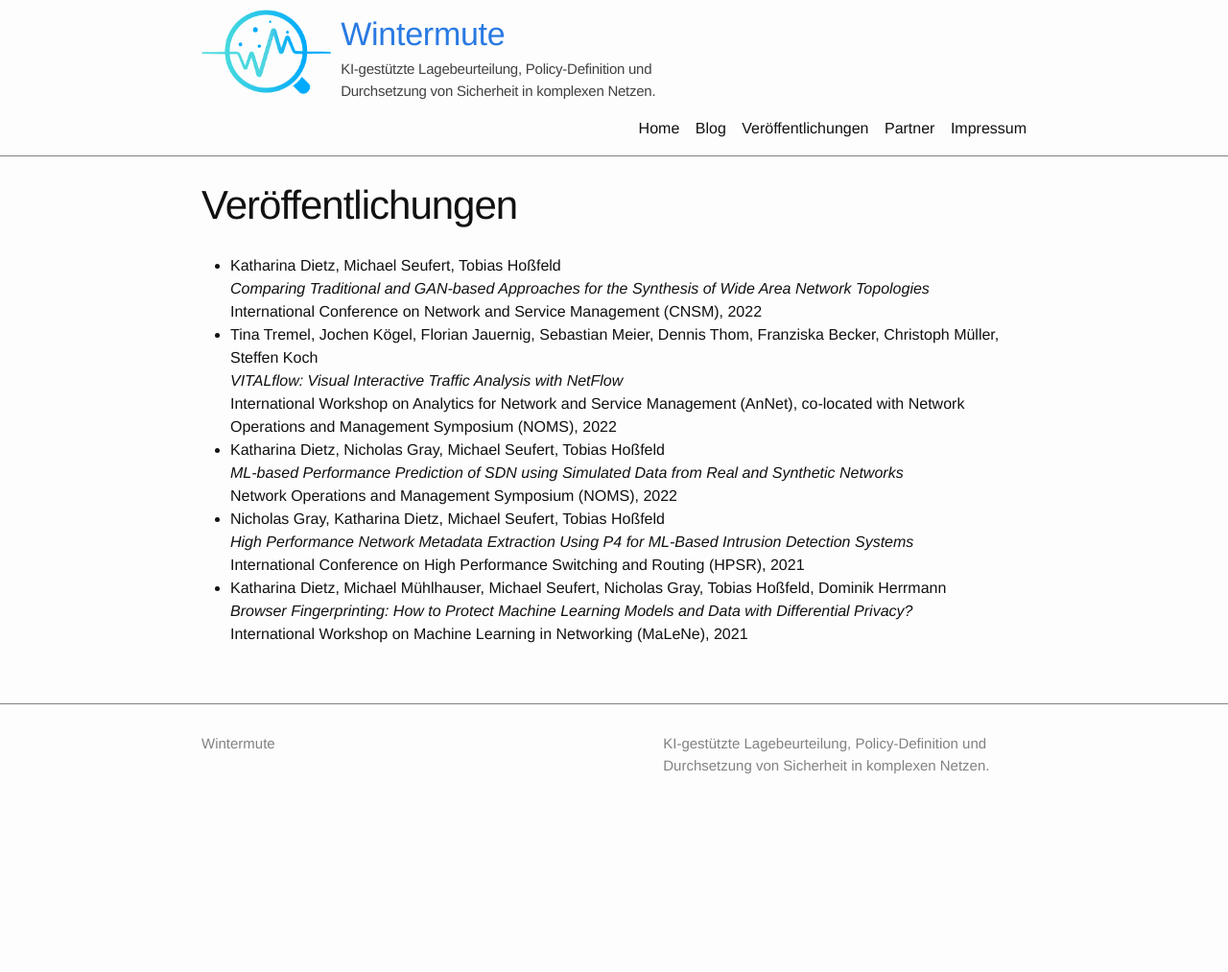
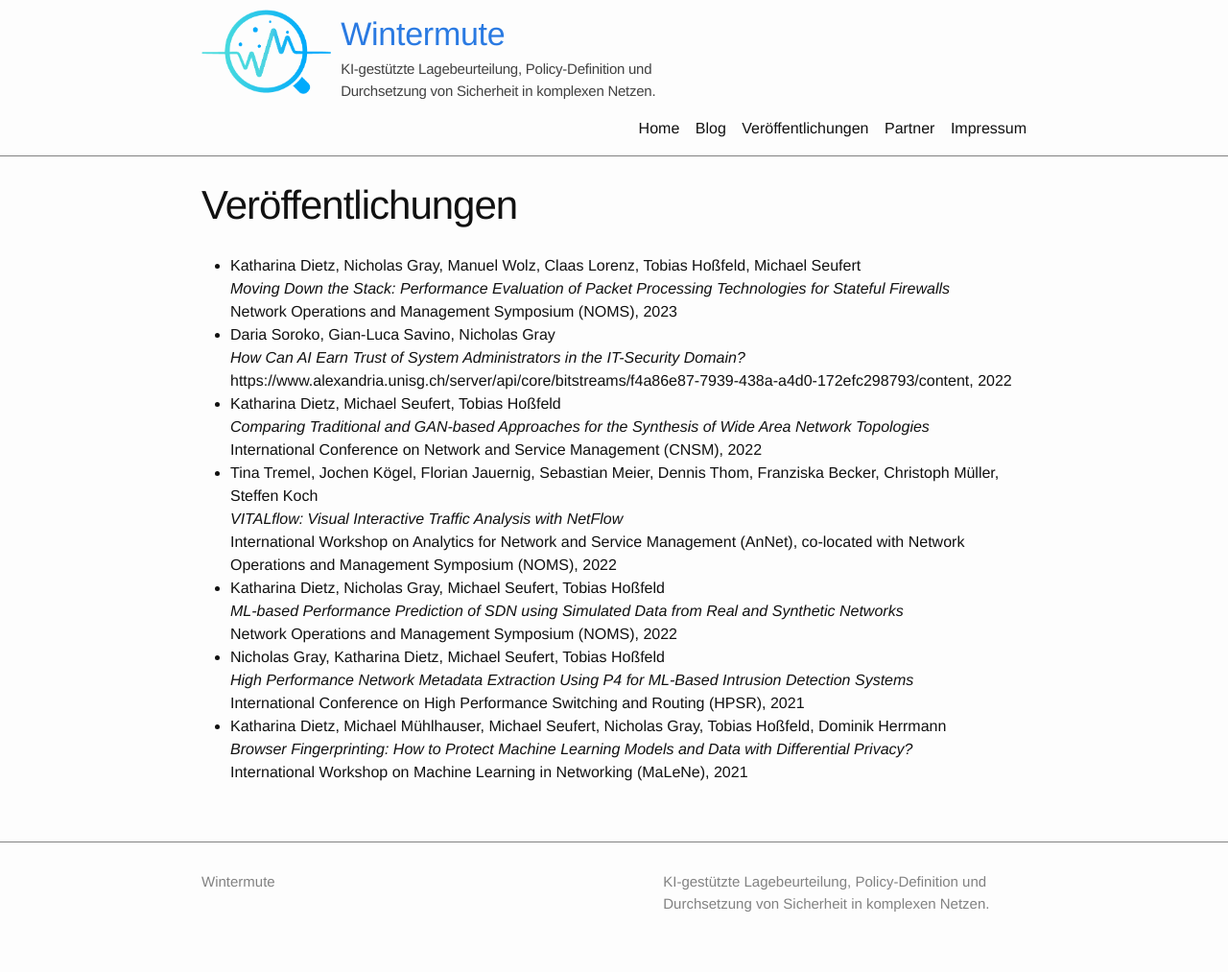
Before and after one commit to wintermute-project/website, a Jekyll site: the page built from veroeffentlichungen.md, in a window 1280 px wide. Shown: the whole page at 96% size. Built offline with Jekyll 4.4.1, drawn with Linux system fonts in a browser that asks for light colours; before the commit the page ends 900 px from its top, so only the background shows below that.

Commit message:
update publications + add foto abschlussmeeting

```diff
--- a/_data/publications.yaml
+++ b/_data/publications.yaml
@@ -1,3 +1,13 @@
+- authors: Katharina Dietz, Nicholas Gray, Manuel Wolz, Claas Lorenz, Tobias Hoßfeld, Michael Seufert
+  title: "Moving Down the Stack: Performance Evaluation of Packet Processing Technologies for Stateful Firewalls"
+  conf: Network Operations and Management Symposium (NOMS)
+  year: 2023
+
+- authors: Daria Soroko, Gian-Luca Savino, Nicholas Gray
+  title: "How Can AI Earn Trust of System Administrators in the IT-Security Domain?"
+  conf: https://www.alexandria.unisg.ch/server/api/core/bitstreams/f4a86e87-7939-438a-a4d0-172efc298793/content
+  year: 2022
+
 - authors: Katharina Dietz, Michael Seufert, Tobias Hoßfeld
   title: "Comparing Traditional and GAN-based Approaches for the Synthesis of Wide Area Network Topologies"
   conf: International Conference on Network and Service Management (CNSM)
```
Also changed, not shown: _posts/2023-06-20--wintermute-treffen-kirchheim.md (added, +16 -0 lines), 1 other file.
